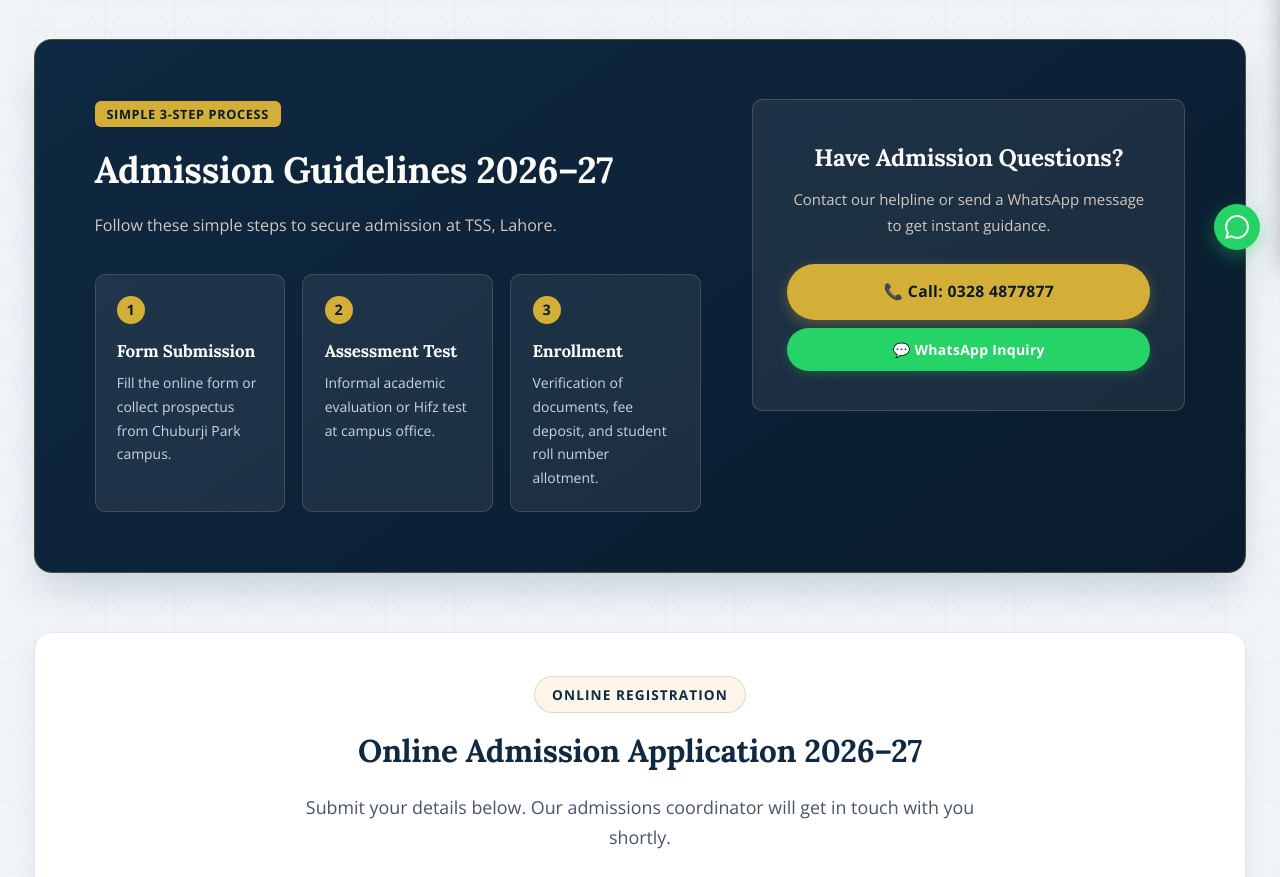
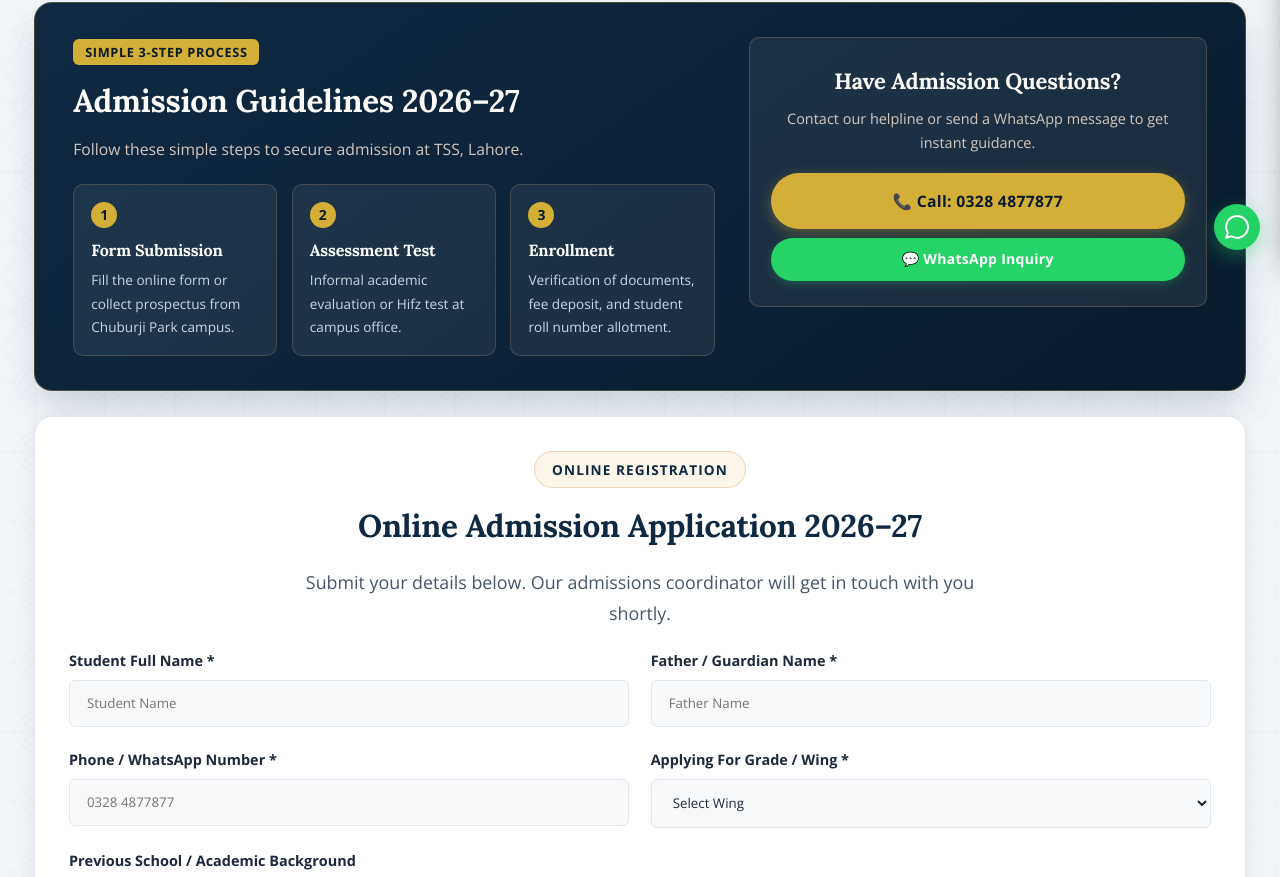
Before and after one commit to wasifbhatti31/tss-school-website, a plain HTML site: page admissions.html in a window 1280 px wide. Shown: the part 530-1407 px from the top of the page. Drawn offline with nearby package versions, Linux system fonts and the light colour scheme; a web font is replaced by a local one.

Commit message:
Further tighten section vertical padding, heading margins, admissions banner padding, and button top margins (styles v9.0)

```diff
--- a/admissions.html
+++ b/admissions.html
@@ -12,7 +12,7 @@
     <link href="https://fonts.googleapis.com/css2?family=Lora:ital,wght@0,500;0,600;0,700;1,400;1,600&family=Noto+Nastaliq+Urdu:wght@400;600;700&family=Open+Sans:ital,wght@0,400;0,500;0,600;0,700;1,400&display=swap" rel="stylesheet">
 
     <!-- Main Stylesheet -->
-    <link rel="stylesheet" href="styles.css?v=8.0">
+    <link rel="stylesheet" href="styles.css?v=9.0">
 </head>
 <body>
 
@@ -151,7 +151,7 @@
         <section id="admissions" class="section-container admissions-section">
             <div class="container">
                 <!-- Admission Alert Ticker -->
-                <div class="admission-ticker-banner" style="margin-bottom: 2.5rem;">
+                <div class="admission-ticker-banner" style="margin-bottom: 1.25rem;">
                     <div class="adm-ticker-badge">Admission Alert</div>
                     <div class="adm-ticker-info">
                         <strong>Session 2026–27 Open:</strong> Registration open for Hifz-e-Quran, Middle School (6th–8th), Matric (Science/IT) &amp; F.Sc / ICS.
@@ -195,8 +195,8 @@
                 </div>
 
                 <!-- Dedicated Online Admission Form Box -->
-                <div style="margin-top: 3.5rem; background: #ffffff; border-radius: var(--radius-lg); border: 1px solid var(--border); box-shadow: var(--shadow-md); padding: clamp(1.5rem, 3.5vw, 2.5rem);">
-                    <div class="section-header-center" style="margin-bottom: 2rem;">
+                <div style="margin-top: 1.5rem; background: #ffffff; border-radius: var(--radius-lg); border: 1px solid var(--border); box-shadow: var(--shadow-md); padding: clamp(1.25rem, 3vw, 2rem);">
+                    <div class="section-header-center" style="margin-bottom: 1.25rem;">
                         <span class="section-tag">Online Registration</span>
                         <h2 class="section-heading" style="font-size: 1.85rem;">Online Admission Application 2026–27</h2>
                         <p class="section-subheading">Submit your details below. Our admissions coordinator will get in touch with you shortly.</p>
--- a/styles.css
+++ b/styles.css
@@ -1094,12 +1094,12 @@ img { max-width: 100%; height: auto; display: block; }
 
 /* Section Containers & Faint 5% Opacity Geometric Watermark */
 .section-container {
-    padding: clamp(2.5rem, 4vw, 3.5rem) 0;
+    padding: clamp(1.6rem, 2.8vw, 2.25rem) 0;
 }
 
 .section-header-center {
     max-width: 720px;
-    margin: 0 auto 1.85rem auto;
+    margin: 0 auto 1.25rem auto;
     text-align: center;
 }
 
@@ -1665,10 +1665,10 @@ img { max-width: 100%; height: auto; display: block; }
     background: linear-gradient(145deg, #0F2942 0%, #091B2C 100%);
     color: #ffffff;
     border-radius: var(--radius-lg);
-    padding: 3.5rem;
+    padding: 2rem 2.25rem;
     display: grid;
     grid-template-columns: 7fr 5fr;
-    gap: 3rem;
+    gap: 2rem;
     border: 1px solid rgba(212, 175, 55, 0.3);
     box-shadow: var(--shadow-lg);
 }
@@ -1684,25 +1684,25 @@ img { max-width: 100%; height: auto; display: block; }
     letter-spacing: 0.05em;
 }
 
-.adm-left h2 { font-family: var(--font-heading); font-size: 2.15rem; font-weight: 700; margin: 0.65rem 0; color: #fdfbf7; }
-.adm-left p { color: #d5c7bd; font-size: 0.95rem; margin-bottom: 2rem; }
+.adm-left h2 { font-family: var(--font-heading); font-size: 1.85rem; font-weight: 700; margin: 0.5rem 0; color: #fdfbf7; }
+.adm-left p { color: #d5c7bd; font-size: 0.925rem; margin-bottom: 1.25rem; }
 
 .adm-steps-grid {
     display: grid;
     grid-template-columns: repeat(3, 1fr);
-    gap: 1rem;
+    gap: 0.85rem;
 }
 
 .adm-step-card {
     background: rgba(255, 255, 255, 0.07);
     border: 1px solid rgba(212, 163, 115, 0.22);
     border-radius: var(--radius-md);
-    padding: 1.25rem;
+    padding: 1rem;
 }
 
 .step-circle {
-    width: 28px;
-    height: 28px;
+    width: 26px;
+    height: 26px;
     background: var(--gold-accent);
     color: #091b2c;
     font-weight: 800;
@@ -1710,27 +1710,27 @@ img { max-width: 100%; height: auto; display: block; }
     display: flex;
     align-items: center;
     justify-content: center;
-    font-size: 0.85rem;
-    margin-bottom: 0.75rem;
-}
-
-.adm-step-card h4 { font-family: var(--font-heading); font-size: 1rem; font-weight: 700; color: #ffffff; margin-bottom: 0.35rem; }
-.adm-step-card p { font-size: 0.82rem; color: #cbd5e1; margin: 0; }
+    font-size: 0.82rem;
+    margin-bottom: 0.5rem;
+}
+
+.adm-step-card h4 { font-family: var(--font-heading); font-size: 0.95rem; font-weight: 700; color: #ffffff; margin-bottom: 0.25rem; }
+.adm-step-card p { font-size: 0.8rem; color: #cbd5e1; margin: 0; }
 
 .adm-callout {
     background: rgba(255, 255, 255, 0.07);
     border: 1px solid rgba(212, 163, 115, 0.25);
     border-radius: var(--radius-md);
-    padding: 2.25rem 2rem;
+    padding: 1.5rem 1.25rem;
     text-align: center;
     width: 100%;
 }
 
-.adm-callout h3 { font-family: var(--font-heading); font-size: 1.4rem; font-weight: 700; color: #fdfbf7; margin-bottom: 0.5rem; }
-.adm-callout p { font-size: 0.88rem; color: #d5c7bd; margin-bottom: 1.5rem; }
+.adm-callout h3 { font-family: var(--font-heading); font-size: 1.3rem; font-weight: 700; color: #fdfbf7; margin-bottom: 0.35rem; }
+.adm-callout p { font-size: 0.85rem; color: #d5c7bd; margin-bottom: 1rem; }
 
 @media (max-width: 992px) {
-    .adm-banner-box { grid-template-columns: 1fr; padding: 2.5rem 2rem; }
+    .adm-banner-box { grid-template-columns: 1fr; padding: 1.75rem 1.25rem; }
     .adm-steps-grid { grid-template-columns: 1fr; }
 }
 
@@ -1856,15 +1856,15 @@ img { max-width: 100%; height: auto; display: block; }
 .site-footer {
     background-color: var(--navy-dark);
     color: #cbd5e1;
-    padding: 3.5rem 0 1.75rem 0;
+    padding: 2.25rem 0 1.25rem 0;
     border-top: 2px solid rgba(212, 175, 55, 0.3);
 }
 
 .footer-4grid {
     display: grid;
     grid-template-columns: 2fr 1fr 1fr 1.5fr;
-    gap: 2.5rem;
-    padding-bottom: 2.25rem;
+    gap: 2rem;
+    padding-bottom: 1.5rem;
     border-bottom: 1px solid rgba(212, 175, 55, 0.2);
 }
 
```
Also changed, not shown: about.html (+1 -1 lines), academics.html (+1 -1 lines), contact.html (+1 -1 lines), gallery.html (+1 -1 lines), index.html (+6 -6 lines), why-tss.html (+2 -2 lines).
